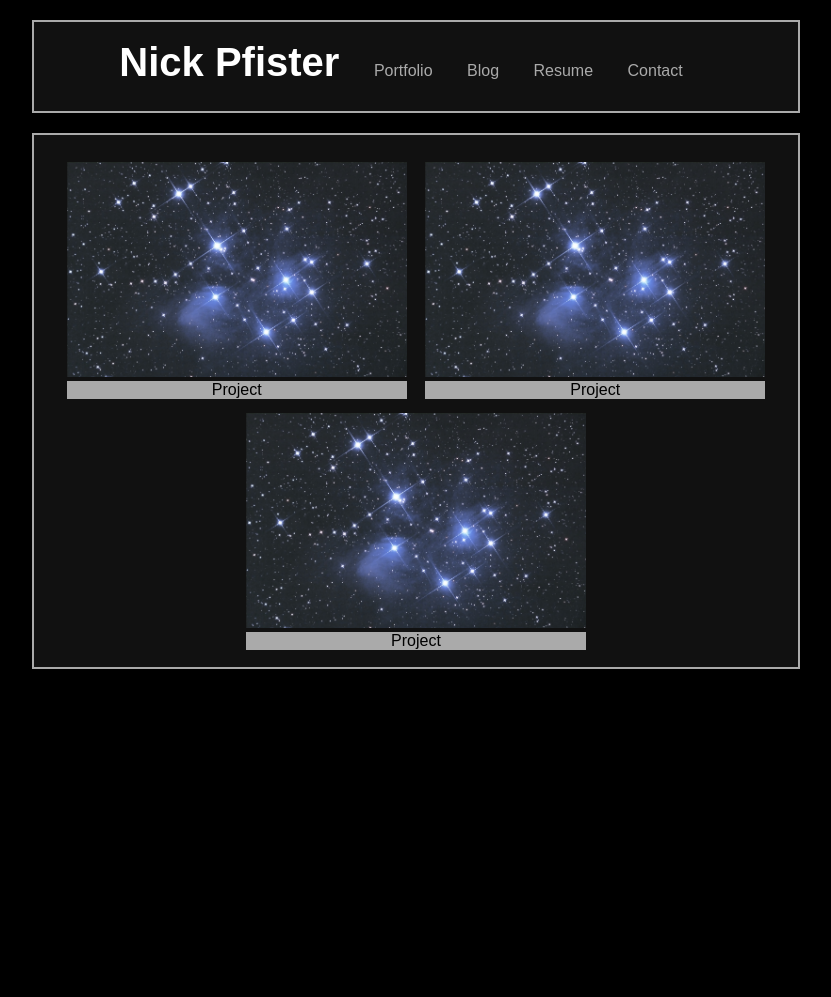
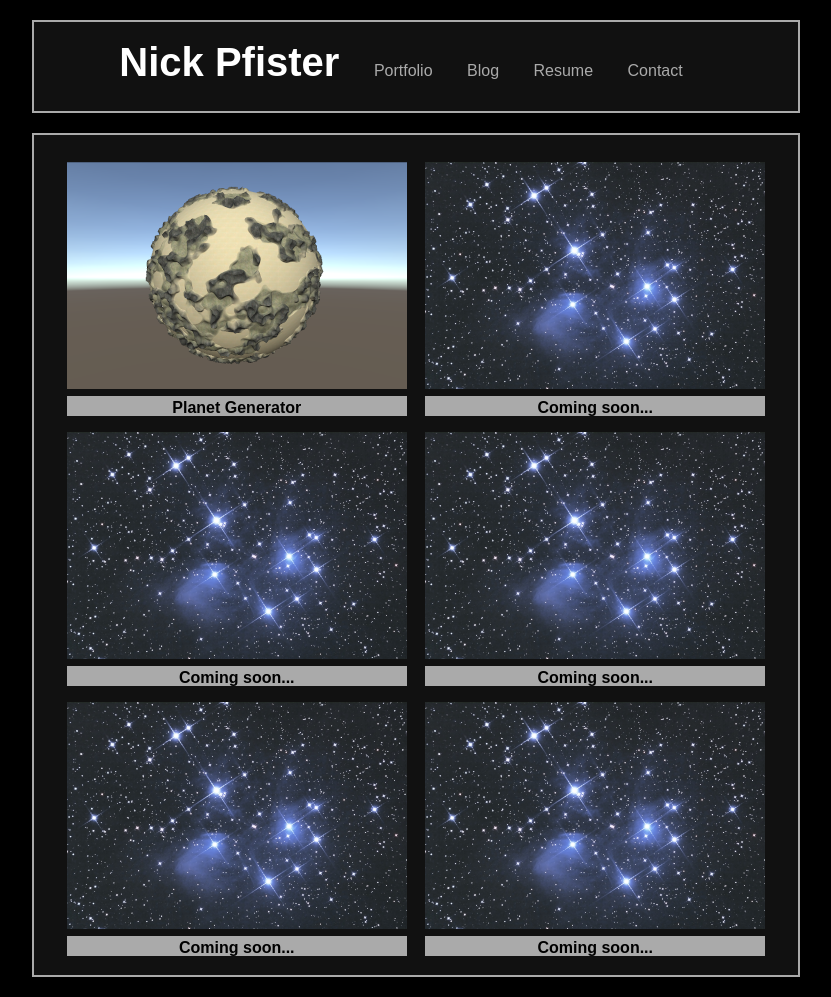
Before and after one commit to nickpfister/nickpfister.com, a plain HTML site: page index.html in a window 1280 px wide. Shown: the whole page, without its empty margins (224-1055 px from the left). Before the commit the page ends 800 px from the top, so only its background shows below. Drawn offline with Linux system fonts and the light colour scheme.

Commit message:
Fixed tiles on portfolio, started planet generator article

```diff
--- a/index.html
+++ b/index.html
@@ -10,7 +10,9 @@
     <nav class="menu content centered">
       <ul>
         <li id="title-name">Nick Pfister</li>
-        <li>Portfolio</li>
+        <li>
+          <a href="index.html">Portfolio</a>
+        </li>
         <li>Blog</li>
         <li>
           <a href="Resume.pdf" download>Resume</a>
@@ -23,26 +25,50 @@
     <main class="content">
       <ul class="centered tile-list">
         <li>
-          <a class="tile" href="">
+          <a class="tile" href="planet-generator.html">
             <figure class="figure">
-              <img src="Media/sample.jpg" />
-              <figcaption>Project</figcaption>
+              <img src="Media/planet_small.PNG" />
+              <figcaption>Planet Generator</figcaption>
             </figure>
           </a>
         </li>
         <li>
           <a class="tile" href="">
             <figure class="figure">
-              <img src="Media/sample.jpg" />
-              <figcaption>Project</figcaption>
+              <img src="Media/sample.png" />
+              <figcaption>Coming soon...</figcaption>
             </figure>
           </a>
         </li>
         <li>
           <a class="tile" href="">
             <figure class="figure">
-              <img src="Media/sample.jpg" />
-              <figcaption>Project</figcaption>
+              <img src="Media/sample.png" />
+              <figcaption>Coming soon...</figcaption>
+            </figure>
+          </a>
+        </li>
+        <li>
+          <a class="tile" href="">
+            <figure class="figure">
+              <img src="Media/sample.png" />
+              <figcaption>Coming soon...</figcaption>
+            </figure>
+          </a>
+        </li>
+        <li>
+          <a class="tile" href="">
+            <figure class="figure">
+              <img src="Media/sample.png" />
+              <figcaption>Coming soon...</figcaption>
+            </figure>
+          </a>
+        </li>
+        <li>
+          <a class="tile" href="">
+            <figure class="figure">
+              <img src="Media/sample.png" />
+              <figcaption>Coming soon...</figcaption>
             </figure>
           </a>
         </li>
--- a/style.css
+++ b/style.css
@@ -2,9 +2,13 @@
   box-sizing: border-box;
 }
 
-p {
+p{
   padding: 10px;
-  margin: 0px;
+}
+
+h1{
+  text-align: center;
+  color: white;
 }
 
 a {
@@ -21,6 +25,7 @@ body {
   background-color: black;
   color: #aaa;
   font-family: Arial, Helvetica, sans-serif;
+  line-height: 150%;
 }
 
 ul {
@@ -30,6 +35,19 @@ ul {
 
 figcaption {
   background-color: #aaa;
+  font-weight: bold;
+  height: 20px;
+}
+
+figure {
+  width: 100%;
+  display: inline-block;
+  margin: 0px;
+}
+
+figure img {
+  width: 100%;
+  object-fit: cover;
 }
 
 .content {
@@ -52,16 +70,6 @@ figcaption {
   display: block;
   width: 100%;
   margin: 0 auto 12px auto;
-}
-
-.figure {
-  width: 100%;
-  display: inline-block;
-  margin: 0px;
-}
-
-.figure img {
-  width: 100%;
 }
 
 .tile {
```
Also changed, not shown: planet-generator.html (added, +37 -0 lines), Media/planet_small.PNG (added), Media/sample.jpg (deleted), Media/sample.png (added).
